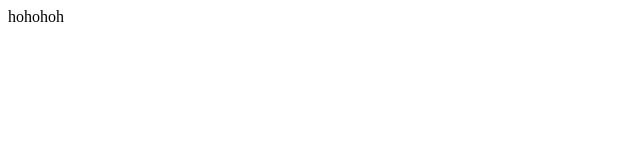
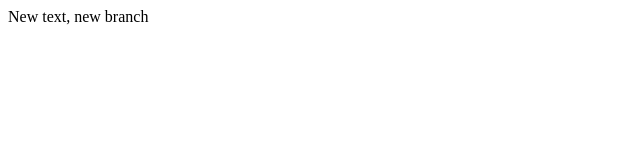
Before and after one commit to ZwillingIII/git-hub-tutorial, a plain HTML site: page index.html in a window 1280 px wide. Shown: the whole page, without its empty margins (0-640 px from the left). Drawn offline with Linux system fonts and the light colour scheme.

Commit message:
Изменение текста в body

```diff
--- a/index.html
+++ b/index.html
@@ -7,6 +7,6 @@
     <title>Git Test 2</title>
 </head>
 <body>
-    hohohoh
+    New text, new branch
 </body>
 </html>
```
